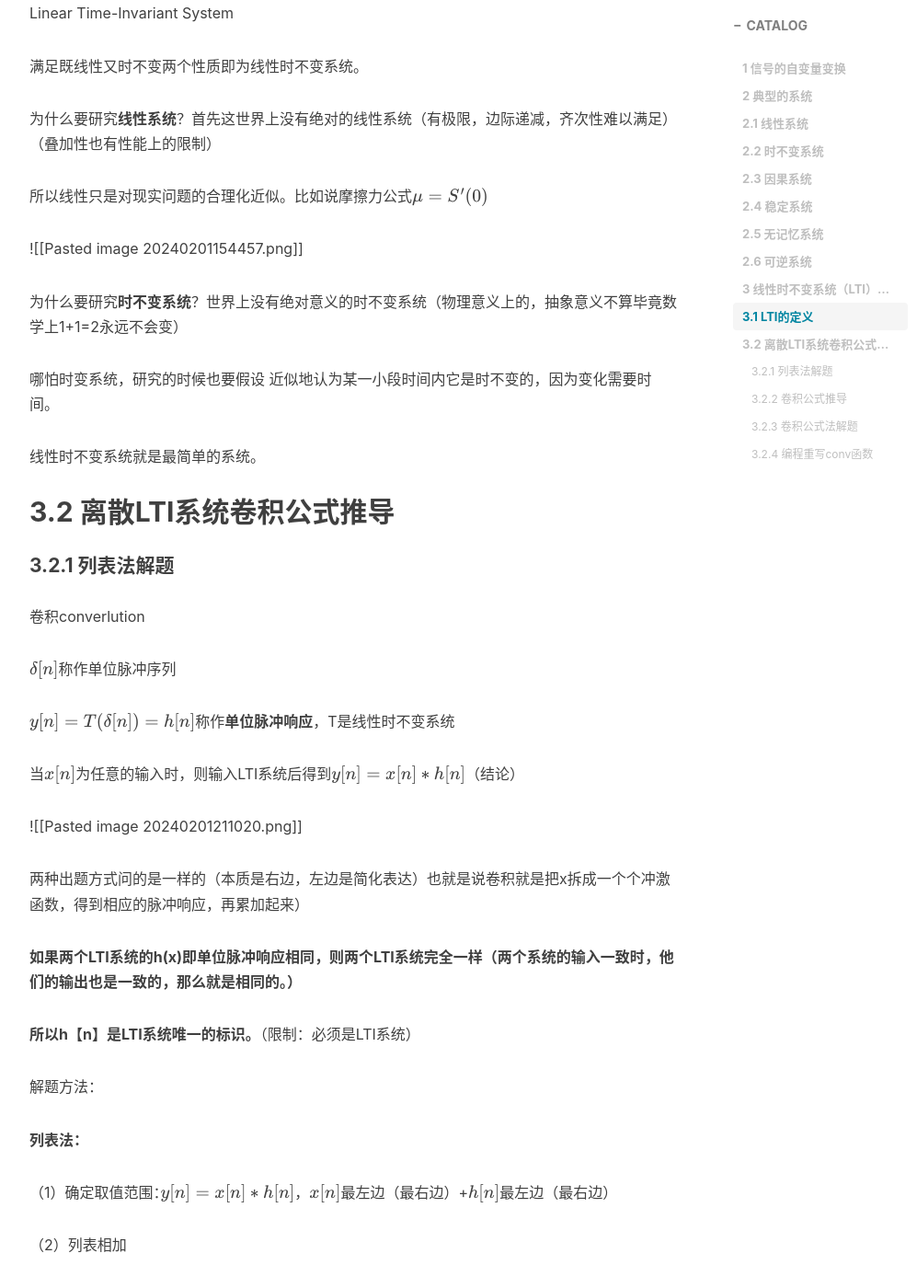
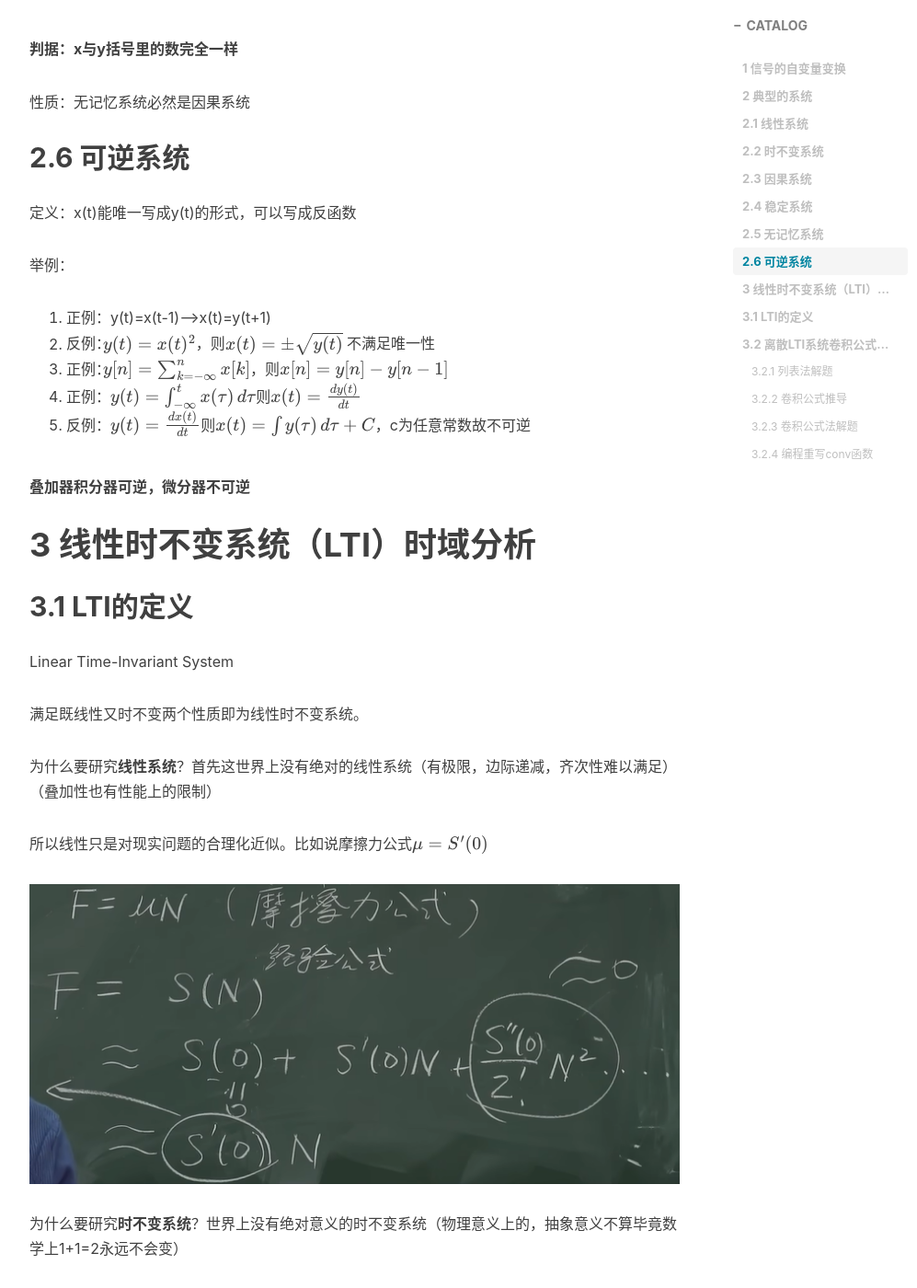
Before and after one commit to Kkintoki/Kkintoki.github.io, a Jekyll site: the page built from _posts/2024-02-03-二_信号的自变量变换+典型系统+离散LTI.md, in a window 1280 px wide and 1400 px high, scrolled down 5148 px. Shown: the whole window at 92% size, without its empty margins (233-1230 px from the left). Built offline with Jekyll 4.4.1, drawn with Linux system fonts in a browser that asks for light colours; nearby versions of some CDN libraries; formulas are drawn with MathJax 3; comment, search, counter and statistics services are not loaded; some of the changed text lies outside the part shown.

Commit message:
Update 2024-02-03-二_信号的自变量变换+典型系统+离散LTI.md

```diff
--- a/_posts/2024-02-03-二_信号的自变量变换+典型系统+离散LTI.md
+++ b/_posts/2024-02-03-二_信号的自变量变换+典型系统+离散LTI.md
@@ -26,7 +26,7 @@ $G(t)=u(t+3)-u(t-3)$
 
 对离散的阶跃序列同样有效
 
-![[Pasted image 20240131103552.png]]
+![](/img/离散阶跃序列.png)
 
 边界容易弄错的话建议把两个阶跃序列的位置先想象出来再相减。
 
@@ -110,7 +110,7 @@ $x[n]=\sum_{k=-\infty}^{+\infty}x[k]\delta[n-k]$
 
 举例：
 
-![[Pasted image 20240201150252.png]]
+![](/img/稳定系统.png)
 
 **以上例子用放缩法证明**
 
@@ -156,7 +156,7 @@ Linear Time-Invariant System
 
 所以线性只是对现实问题的合理化近似。比如说摩擦力公式$\mu=S'(0)$
 
-![[Pasted image 20240201154457.png]]
+![](/img/摩擦力.png)
 
 为什么要研究**时不变系统**？世界上没有绝对意义的时不变系统（物理意义上的，抽象意义不算毕竟数学上1+1=2永远不会变）
 
@@ -176,7 +176,7 @@ $y[n]=T(\delta[n])=h[n]$称作**单位脉冲响应**，T是线性时不变系统
 
 当$x[n]$为任意的输入时，则输入LTI系统后得到$y[n]=x[n] \ast h[n]$（结论）
 
-![[Pasted image 20240201211020.png]]
+![](/img/卷积的表示.png)
 
 两种出题方式问的是一样的（本质是右边，左边是简化表达）也就是说卷积就是把x拆成一个个冲激函数，得到相应的脉冲响应，再累加起来）
 
@@ -192,7 +192,7 @@ $y[n]=T(\delta[n])=h[n]$称作**单位脉冲响应**，T是线性时不变系统
 
 （2）列表相加
 
-![[Pasted image 20240202014709.png]]
+![](/img/列表法.png)
 
 表头横轴列上$h[n]$的取值，纵轴是$x[n]$的取值。左下角空白（位移），横纵轴相乘，最后逐列相加。
 
```
